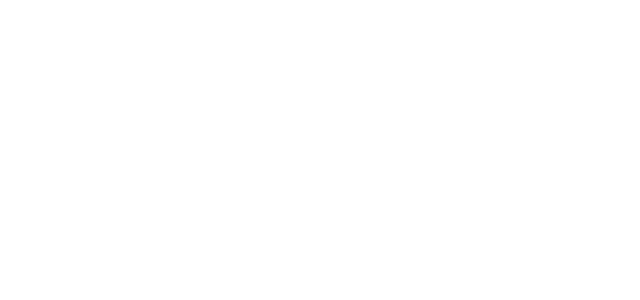
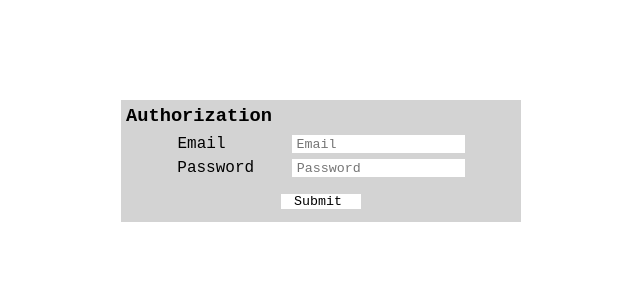
Before and after one commit to PrekoV/Authorization, a React (Create React App) app: page /auth in a window 1280 px wide. Shown: the top 300 px of the page, without its empty margins (319-959 px from the left). Built offline with nearby package versions, Linux system fonts and the light colour scheme.

Commit message:
working (maybe bad) routing + redux + rect

```diff
--- a/package.json
+++ b/package.json
@@ -4,9 +4,11 @@
   "private": true,
   "dependencies": {
     "axios": "^0.18.0",
+    "connected-react-router": "^6.2.2",
     "react": "^16.7.0",
     "react-dom": "^16.7.0",
     "react-redux": "^6.0.0",
+    "react-router": "^4.3.1",
     "react-router-dom": "^4.3.1",
     "react-scripts": "2.1.3",
     "redux": "^4.0.1",
--- a/src/actions/actionsCreators.js
+++ b/src/actions/actionsCreators.js
@@ -1,6 +1,7 @@
 import { POST } from '../consts'
 import { authorization, errorData } from './actions'
 import API from '../connect/api'
+import { history } from '../store';
 
 export const authorizationThunk = (login, pass) => {
     console.log('authorization')
@@ -11,6 +12,7 @@ export const authorizationThunk = (login, pass) => {
                 localStorage.setItem("user_data", JSON.stringify(res.user))
                 dispatch(authorization(res.user))
                 dispatch(errorData(''))
+                history.push('/home')
             }, err => {
                 console.log(err.message)
                 dispatch(errorData('☹ There is some problems with server...'))
@@ -28,6 +30,7 @@ export const authorizatedThunk = () => {
     return function (dispatch) {
         dispatch(authorization(JSON.parse(userData)))
         dispatch(errorData(''))
+        history.push('/home')
     }
 }
 
@@ -36,6 +39,7 @@ export const logOutThunk = () => {
     return function (dispatch) {
         dispatch(authorization({}))
         dispatch(errorData(''))
+        history.push('/auth')
     }
 }
 
--- a/src/components/App.js
+++ b/src/components/App.js
@@ -1,12 +1,15 @@
 import React, { Component } from 'react'
 import './styles/App.css'
+import { Route, Switch } from 'react-router-dom'
 import { connect } from 'react-redux'
 import { authorizationThunk, authorizatedThunk, logOutThunk, setErrorData } from '../actions/actionsCreators'
 import AuthPage from './authPage'
 import HomePage from './homePage'
+import { withRouter } from 'react-router'
 
 
 const mapStateToProps = state => {
+	console.log(state)
 	return { authResults: state.authResultsReducer }
 }
 
@@ -20,51 +23,28 @@ const mapDispatchToProps = dispatch => {
 }
 
 class App extends Component {
+	componentDidMount = () => {
+		localStorage.getItem("hash") ? this.props.history.push('/home') : this.props.history.push('/auth')
+	}
+
 	render() {
 		console.log("render App")
 		return (
 			<div className="App">
-
-
-				{
-					!localStorage.getItem("hash") ?
-						<AuthPage
-							err={this.props.authResults.err}
-							submitAuthorizationThunk={this.props.submitAuthorizationThunk}
-							submitErrorData={this.props.submitErrorData} /> :
-						<HomePage
-							user={this.props.authResults.user}
-							submitAuthorizatedThunk={this.props.submitAuthorizatedThunk}
-							submitLogOutThunk={this.props.submitLogOutThunk} />
-				}
-
-				{/* <div className="access">
-					<div className="header">
-						<h3>{this.props.authResults.title}</h3>
-					</div>
-					<form action="" onSubmit={this.auth}>
-						<div className="block" style={{ display: this.props.authResults.displayInput }}>
-							<span className="text" >Email</span>
-							<input type="email" name="email" placeholder="Email" id="login" onChange={this.setChange} />
-						</div>
-						<div className={`info ${this.props.authResults.displayInput === 'none' ? 'showInfo' : ''}`}>
-							name: {this.props.authResults.user.firstName} {this.props.authResults.user.lastName}
-						</div>
-						<div className="block" style={{ display: this.props.authResults.displayInput }}>
-							<span className="text">Password</span>
-							<input type="password" name="pass" placeholder="Password" id="pass" onChange={this.setChange} />
-						</div>
-						<div className={`info ${this.props.authResults.displayInput === 'none' ? 'showInfo' : ''}`}>
-							age: {this.props.authResults.user.age}
-						</div>
-						<div className="btnWrapper">
-							<button className="submit">{this.props.authResults.btn}</button>
-						</div>
-					</form>
-				</div> */}
+				<Switch>
+					<Route path='/auth' render={() => <AuthPage
+						err={this.props.authResults.err}
+						loading={this.props.authResults.loading}
+						submitAuthorizationThunk={this.props.submitAuthorizationThunk}
+						submitErrorData={this.props.submitErrorData} />} />
+					<Route path='/home' render={() => <HomePage
+						user={this.props.authResults.user}
+						submitAuthorizatedThunk={this.props.submitAuthorizatedThunk}
+						submitLogOutThunk={this.props.submitLogOutThunk} />} />
+				</Switch>
 			</div>
 		);
 	}
 }
 
-export default connect(mapStateToProps, mapDispatchToProps)(App);
+export default withRouter(connect(mapStateToProps, mapDispatchToProps)(App));
--- a/src/components/authPage.js
+++ b/src/components/authPage.js
@@ -1,5 +1,19 @@
 import React, { Component } from 'react'
 import { emailPattern } from '../consts'
+//import { connect } from 'react-redux'
+//import { authorizationThunk } from '../actions/actionsCreators'
+//import { Redirect } from 'react-router-dom'
+
+// const mapStateToProps = state => {
+//     return { err: state.authResultsReducer.err }
+// }
+
+// const mapDispatchToProps = dispatch => {
+//     return {
+//         submitAuthorizationThunk: (login, pass) => { dispatch(authorizationThunk(login, pass)) },
+//         //	submitErrorData: (error) => dispatch(setErrorData(error))
+//     }
+// }
 
 class AuthPage extends Component {
     constructor(props) {
@@ -8,7 +22,8 @@ class AuthPage extends Component {
             title: 'Authorization',
             btn: 'Submit',
             login: '',
-            password: ''
+            password: '',
+            loading: false
         }
         this.auth = this.auth.bind(this)
         this.setChange = this.setChange.bind(this)
@@ -25,11 +40,13 @@ class AuthPage extends Component {
                 this.props.submitAuthorizationThunk(login, password)
             }
             //     else {
-            //         this.props.submitErrorData('✖ E-mail is not currect')
+            //         // this.props.submitErrorData('✖ E-mail is not currect')
             //     }
-            // } else {
-            //     this.props.submitErrorData('✖ Please, input loging and E-mail')
+        } else {
+            this.setState({ loading: false })
+            this.props.submitErrorData('✖ Please, input login and E-mail')
         }
+
     }
 
     setChange = event => {
@@ -44,6 +61,7 @@ class AuthPage extends Component {
                 <div className="access">
                     <div className="header">
                         <h3>{this.state.title}</h3>
+                        <div className="message">{this.state.loading && 'Loading...'}</div>
                         <div className="message" style={{ color: 'red' }}>{this.props.err}</div>
                     </div>
                     <form action="" onSubmit={this.auth}>
@@ -59,6 +77,7 @@ class AuthPage extends Component {
                             <button className="submit">{this.state.btn}</button>
                         </div>
                     </form>
+
                 </div>
             </div>
         );
--- a/src/index.js
+++ b/src/index.js
@@ -1,20 +1,20 @@
 import React from 'react';
 import ReactDOM from 'react-dom';
 import { Provider } from 'react-redux'
-import { createStore, applyMiddleware } from 'redux'
+import { store } from './store'
 import App from './components/App';
-import thunk from 'redux-thunk'
-import rootReducer from './rootReducer/rootReducer'
-import { BrowserRouter as Router, Route } from 'react-router-dom'
-
-const store = createStore(rootReducer, applyMiddleware(thunk))
+import { history } from './store'
+import { Router, Route, Switch } from 'react-router-dom'
 
 //store.subscribe(() => { console.log(store); });
 
 ReactDOM.render(
     <Provider store={store}>
-        <Router>
-            <Route path="/authorizationTask" component={App} />
+        <Router history={history}>
+            <Switch>
+                <Route exact path="/" component={App} />
+                <Route path="/" component={App} />
+            </Switch>
         </Router>
     </Provider>, document.getElementById('root')
 );
--- /dev/null
+++ b/src/store/index.js
@@ -0,0 +1,11 @@
+import thunk from 'redux-thunk'
+import rootReducer from '../rootReducer/rootReducer'
+import { createStore, applyMiddleware } from 'redux'
+import { connectRouter, routerMiddleware } from 'connected-react-router'
+import createHistory from 'history/createBrowserHistory'
+
+export const history = createHistory()
+
+//const middleware = [thunk, routerMiddleware(history)]
+
+export const store = createStore(connectRouter(history)(rootReducer), applyMiddleware(thunk, routerMiddleware(history)))
```
Also changed, not shown: src/components/homePage.js (+13 -0 lines), 1 other file (tests, documents, lock files or other folders).
